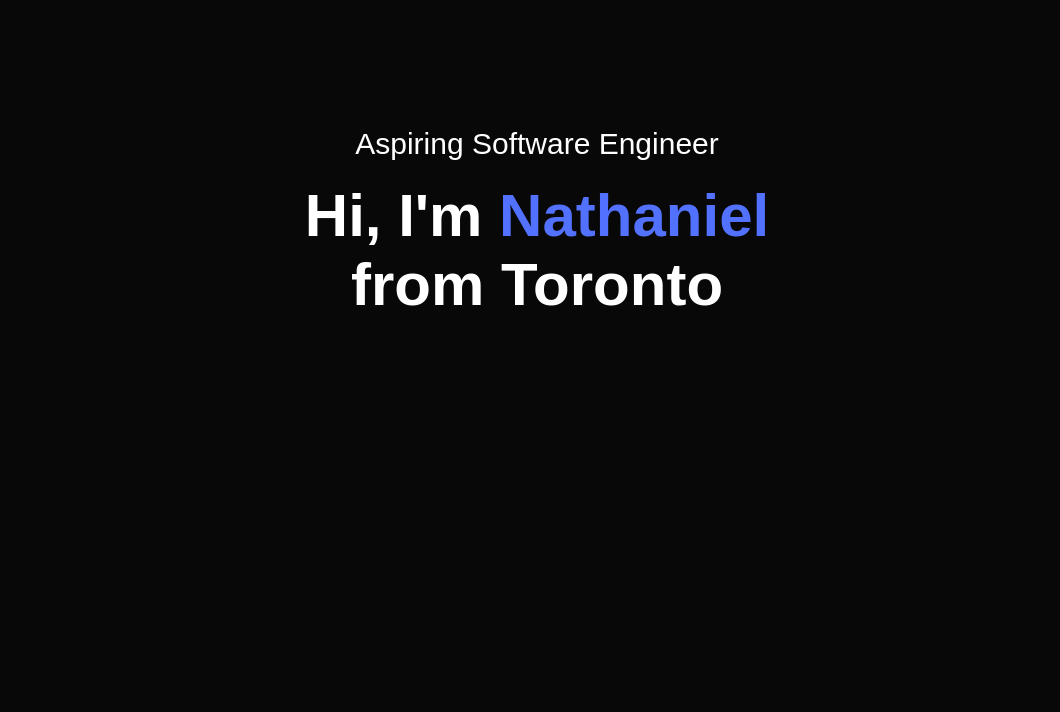
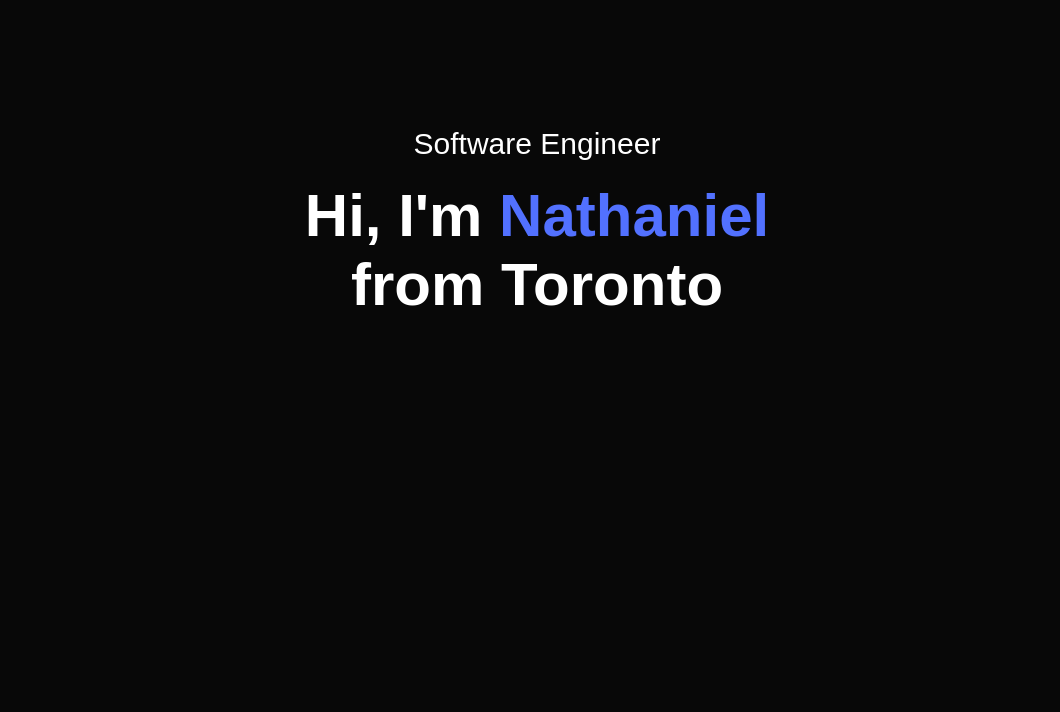
Before and after one commit to N-acker/myPortfolioWebsite, a plain HTML site: page index.html in a window 1280 px wide. Shown: the part 88-800 px from the top of the page, without its empty margins (103-1163 px from the left). Drawn offline with Linux system fonts and the light colour scheme.

Commit message:
name change

```diff
--- a/index.html
+++ b/index.html
@@ -27,7 +27,7 @@
                 <i class="fa-solid fa-bars" onclick="openMenu()"></i>
             </nav>
             <div class="header-text">
-                <p>Aspiring Software Engineer</p>
+                <p>Software Engineer</p>
                 <h1><span class="white">Hi, I'm <span id="blue">Nathaniel</span></span><span class="white">from Toronto</span></h1>
             </div>
         </div>
```
